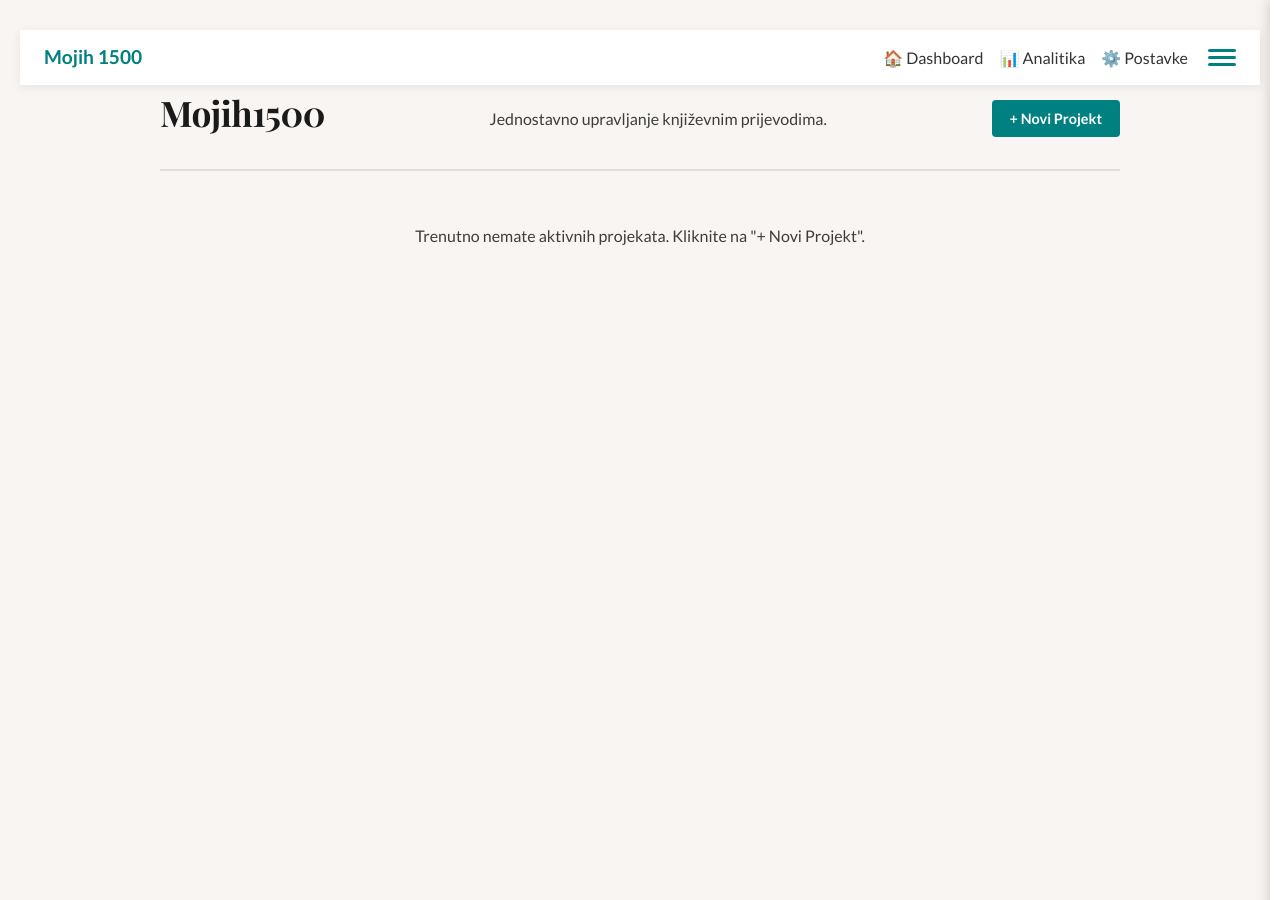
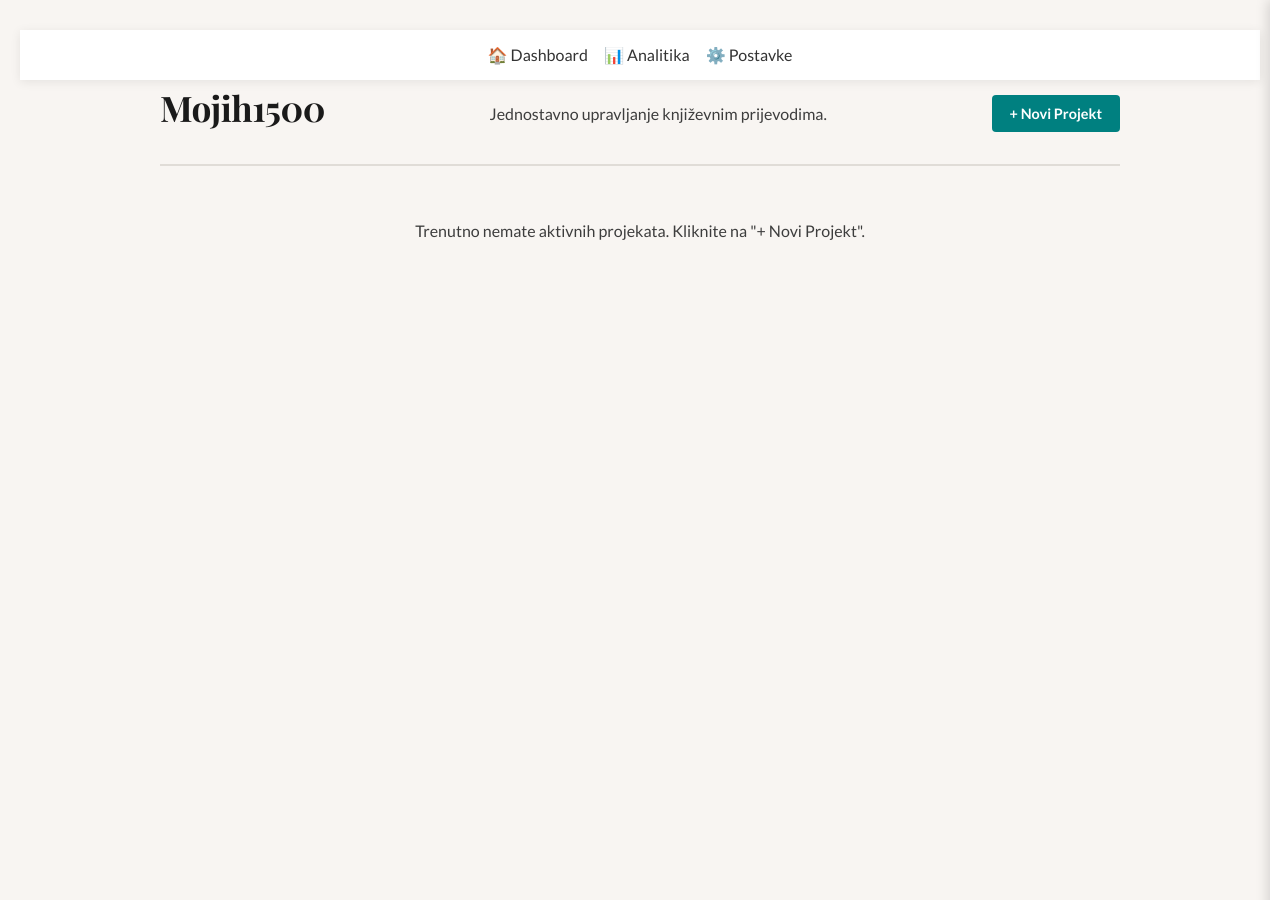
Before and after one commit to banovotz/banovotz.github.io, a Jekyll site: the page mojih1500/app/index.html, which Jekyll copies as it is, in a window 1280 px wide. Built offline with Jekyll 4.4.1, drawn with Linux system fonts in a browser that asks for light colours.

Commit message:
Simplified navigation

```diff
--- a/mojih1500/app/index.html
+++ b/mojih1500/app/index.html
@@ -26,10 +26,7 @@
 
 
 <!-- Navigacijska traka -->
-<nav class="navbar" style="display: flex; justify-content: space-between; align-items: center; background: #fff; padding: 12px 24px; box-shadow: 0 2px 10px rgba(0,0,0,0.08); position: sticky; top: 0; z-index: 1000;">
-  <div class="nav-brand" style="font-size: 1.2rem; font-weight: bold; color: #008080; cursor: pointer;" onclick="prikaziDashboard()">
-    Mojih 1500
-  </div>
+<nav class="navbar" style="display: flex; justify-content: center; align-items: center; background: #fff; padding: 12px 24px; box-shadow: 0 2px 10px rgba(0,0,0,0.08); position: sticky; top: 0; z-index: 1000;">
 
   <div class="nav-right" style="display: flex; align-items: center; gap: 20px;">
     <!-- Glavni linkovi (Desktop) -->
@@ -39,12 +36,7 @@
       <li><a href="javascript:void(0)" onclick="ucitajPostavke()" class="nav-item">⚙️ Postavke</a></li>
     </ul>
 
-    <!-- Hamburger Gumb -->
-    <button class="hamburger-btn" id="hamburger-btn" aria-label="Otvori izbornik" onclick="toggleMenu()" style="background: none; border: none; cursor: pointer; display: flex; flex-direction: column; justify-content: space-around; width: 28px; height: 22px; padding: 0;">
-      <span style="width: 100%; height: 3px; background-color: #008080; border-radius: 2px;"></span>
-      <span style="width: 100%; height: 3px; background-color: #008080; border-radius: 2px;"></span>
-      <span style="width: 100%; height: 3px; background-color: #008080; border-radius: 2px;"></span>
-    </button>
+
   </div>
 </nav>
 
```
